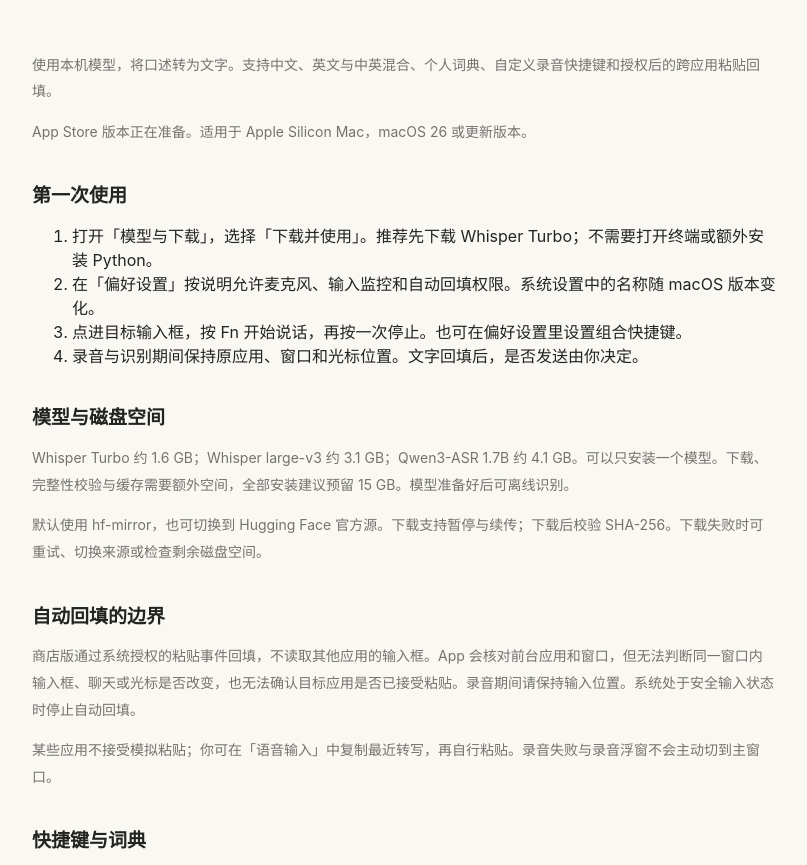
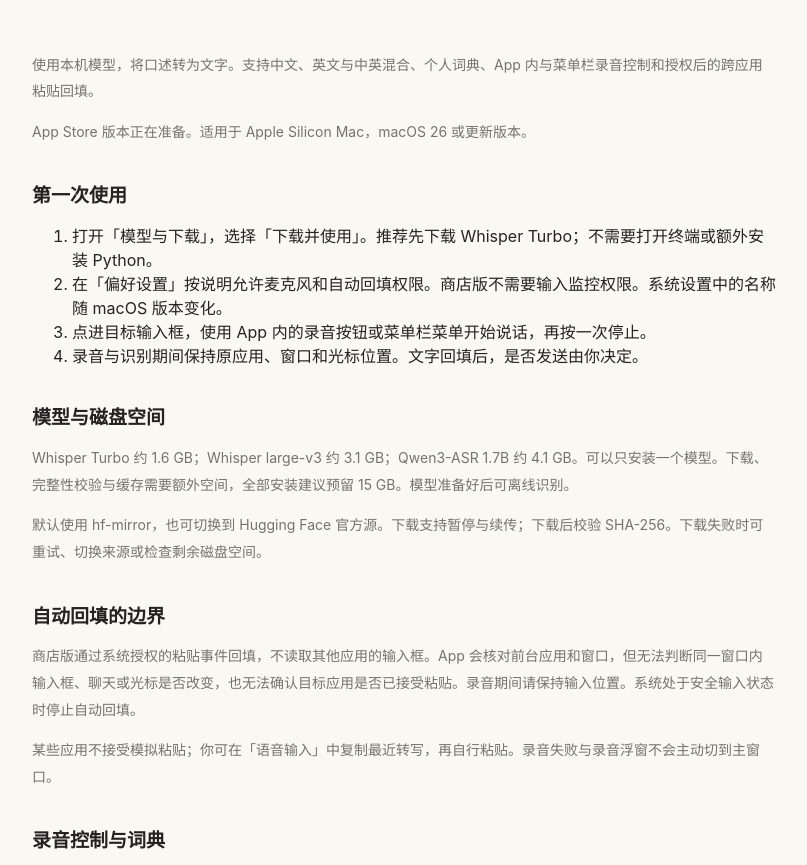
Before and after one commit to DanielXu123/youshi-shuoshi-support, a plain HTML site: page index.html in a window 1280 px wide. Shown: the part 350-1215 px from the top of the page, without its empty margins (236-1043 px from the left). Drawn offline with Linux system fonts and the light colour scheme.

Commit message:
Update store recording controls and privacy for build 8

```diff
--- a/index.html
+++ b/index.html
@@ -1,11 +1,11 @@
 <!doctype html>
 <html lang="zh-CN"><head><meta charset="utf-8"><meta name="viewport" content="width=device-width,initial-scale=1"><meta name="description" content="有事说事 Mac 语音输入的使用帮助、模型下载说明与联系支持。"><title>有事“说”事 · 使用支持</title><link rel="stylesheet" href="styles.css"></head>
 <body><header><a class="brand" href="index.html"><img src="logo.png" alt="有事说事标志"><span>有事“说”事</span></a><nav><a href="privacy.html">隐私政策</a></nav></header>
-<main class="policy"><div class="eyebrow">Mac 语音输入 · 使用支持</div><h1>开口说，<br>自然成文。</h1><p>使用本机模型，将口述转为文字。支持中文、英文与中英混合、个人词典、自定义录音快捷键和授权后的跨应用粘贴回填。</p><p>App Store 版本正在准备。适用于 Apple Silicon Mac，macOS 26 或更新版本。</p>
-<h2>第一次使用</h2><ol><li>打开「模型与下载」，选择「下载并使用」。推荐先下载 Whisper Turbo；不需要打开终端或额外安装 Python。</li><li>在「偏好设置」按说明允许麦克风、输入监控和自动回填权限。系统设置中的名称随 macOS 版本变化。</li><li>点进目标输入框，按 Fn 开始说话，再按一次停止。也可在偏好设置里设置组合快捷键。</li><li>录音与识别期间保持原应用、窗口和光标位置。文字回填后，是否发送由你决定。</li></ol>
+<main class="policy"><div class="eyebrow">Mac 语音输入 · 使用支持</div><h1>开口说，<br>自然成文。</h1><p>使用本机模型，将口述转为文字。支持中文、英文与中英混合、个人词典、App 内与菜单栏录音控制和授权后的跨应用粘贴回填。</p><p>App Store 版本正在准备。适用于 Apple Silicon Mac，macOS 26 或更新版本。</p>
+<h2>第一次使用</h2><ol><li>打开「模型与下载」，选择「下载并使用」。推荐先下载 Whisper Turbo；不需要打开终端或额外安装 Python。</li><li>在「偏好设置」按说明允许麦克风和自动回填权限。商店版不需要输入监控权限。系统设置中的名称随 macOS 版本变化。</li><li>点进目标输入框，使用 App 内的录音按钮或菜单栏菜单开始说话，再按一次停止。</li><li>录音与识别期间保持原应用、窗口和光标位置。文字回填后，是否发送由你决定。</li></ol>
 <h2>模型与磁盘空间</h2><p>Whisper Turbo 约 1.6 GB；Whisper large-v3 约 3.1 GB；Qwen3-ASR 1.7B 约 4.1 GB。可以只安装一个模型。下载、完整性校验与缓存需要额外空间，全部安装建议预留 15 GB。模型准备好后可离线识别。</p><p>默认使用 hf-mirror，也可切换到 Hugging Face 官方源。下载支持暂停与续传；下载后校验 SHA-256。下载失败时可重试、切换来源或检查剩余磁盘空间。</p>
 <h2>自动回填的边界</h2><p>商店版通过系统授权的粘贴事件回填，不读取其他应用的输入框。App 会核对前台应用和窗口，但无法判断同一窗口内输入框、聊天或光标是否改变，也无法确认目标应用是否已接受粘贴。录音期间请保持输入位置。系统处于安全输入状态时停止自动回填。</p><p>某些应用不接受模拟粘贴；你可在「语音输入」中复制最近转写，再自行粘贴。录音失败与录音浮窗不会主动切到主窗口。</p>
-<h2>快捷键与词典</h2><p>在「偏好设置 → 录音快捷键」更改按键，支持 Command 与左 Shift 等组合。若使用 Fn，请在系统键盘设置中将 Fn／地球键设为「不执行任何操作」，并退出会占用同一快捷键的其他语音输入软件。</p><p>在「词典」添加人名、术语和常用词。自动学习可以关闭。商店版只从你在本 App 最近转写中的短词纠正学习，不读取其他应用中的纠正；学习用于识别提示，不保证每次命中。</p>
+<h2>录音控制与词典</h2><p>商店版使用 App 内或菜单栏按钮开始和停止录音，不监听全局键盘事件，也不需要输入监控权限。官网版是独立分发版本，才支持 Fn 和自定义全局快捷键。</p><p>在「词典」添加人名、术语和常用词。自动学习可以关闭。商店版只从你在本 App 最近转写中的短词纠正学习，不读取其他应用中的纠正；学习用于识别提示，不保证每次命中。</p>
 <h2>历史记录、录音保护与外观</h2><p>历史页按日期整理本机转写，可搜索、复制和删除。默认保留 30 个本机自然日、每天最多 1,000 条，超出先删除旧记录；也可设置 7 天、1 天（仅当天）或不保留。历史只保存文字，不保留已成功识别的音频。</p><p>单次录音默认最长 5 分钟，可在偏好设置中选择 10 分钟；连续静音 30 秒后自动停止。失败的最近一段音频最多保留 10 分钟供重试，取消、成功或退出即清理。外观支持浅色、深色和跟随系统，首次默认浅色。</p>
 <h2>联系支持</h2><p><a href="mailto:daniel_hk@126.com">daniel_hk@126.com</a></p><p>请提供 App 版本、macOS 版本、芯片类型、所选模型及错误提示。无需提供密码、私人词典或包含隐私内容的录音。</p></main>
 <footer><span>有事“说”事</span><a href="privacy.html">隐私政策</a></footer></body></html>
```
